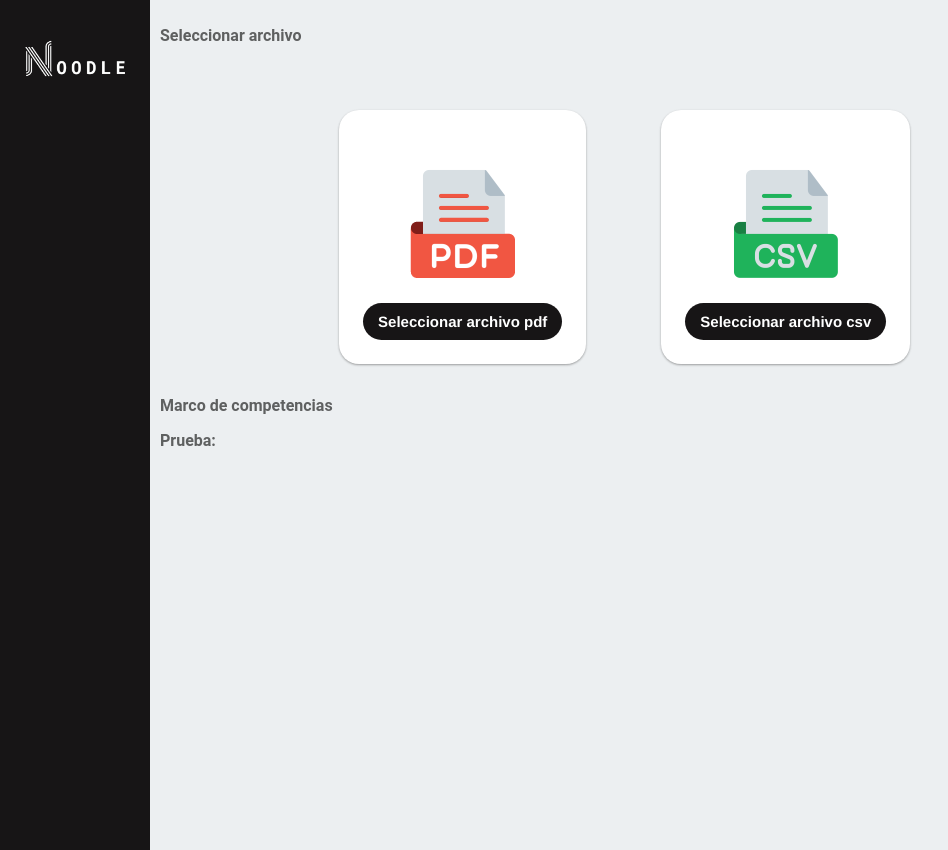
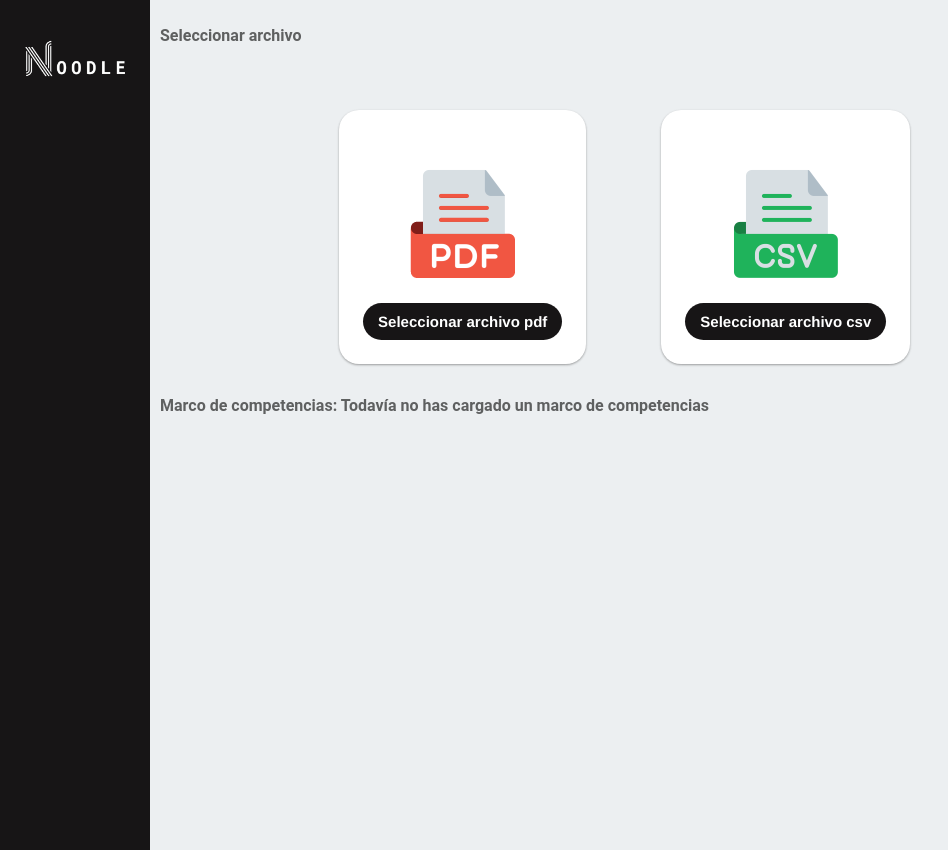
Before and after one commit to kasimxo/KaS-Noodle-Vercel, a React (Create React App) app in the folder client/: page / in a window 1280 px wide. Shown: the whole page, without its empty margins (0-948 px from the left). Built offline with nearby package versions, Linux system fonts and the light colour scheme.

Commit message:
Working on Marco display

```diff
--- a/client/src/components/MarcoCompetencias.js
+++ b/client/src/components/MarcoCompetencias.js
@@ -1,14 +1,47 @@
 import { useContext } from 'react'
 import { Marco } from './../App'
+
+function Competencia(props) {
+    console.log(props.valor)
+    let comp = props.valor
+    return (
+        <div class='competencia'>
+            <p>{comp['nombreCortoCSV']}</p>
+        </div>
+    )
+}
+
+function Competencias(props) {
+    let competencias = props.competencias
+    let coleccion = []
+    Object.keys(competencias).forEach(key => {
+        if (key) {
+            coleccion.push(<Competencia valor={competencias[key]} />)
+        }
+    })
+    return (
+        <div class='competencias'>
+            {coleccion}
+        </div>
+    )
+}
 
 export function MarcoCompetencias(texto) {
 
     let { contenido } = useContext(Marco)
-
-    return (
-        <div>
-            <p>Marco de competencias</p>
-            <p>Prueba: {contenido}</p>
-        </div>
-    )
+    if (contenido !== undefined) {
+        return (
+            <div class='marco'>
+                <p>{contenido['descripcionCSV']}</p>
+                <p>Competencias:</p>
+                <Competencias competencias={contenido['competencias']} />
+            </div>
+        )
+    } else {
+        return (
+            <div class='marco'>
+                <p>Marco de competencias: Todavía no has cargado un marco de competencias</p>
+            </div>
+        )
+    }
 }
--- a/client/src/components/SeleccionarArchivo.js
+++ b/client/src/components/SeleccionarArchivo.js
@@ -21,8 +21,9 @@ async function ProcesarPDF() {
 export function SeleccionarArchivo() {
     const { setContenido } = useContext(Marco)
 
-    function handle() {
-        setContenido('CACA')
+    async function handle() {
+        let texto = await subirArchivoPDF()
+        setContenido(texto)
     }
 
     return (
--- a/client/src/css/style.css
+++ b/client/src/css/style.css
@@ -112,6 +112,9 @@ main {
     height: 32px;
     width: 32px;
 }
+.competencia {
+    background-color: #039be5;
+}
 @media (max-width: 600px) {
   body, body > div {
     margin-top: 0;
--- a/client/src/js/script.js
+++ b/client/src/js/script.js
@@ -37,8 +37,7 @@ export function subirArchivoPDF() {
                     body: JSON.stringify(reader.result), // body data type must match "Content-Type" header
                 }).then(data => {
                     if (data.status === 200) {
-                        console.log("Respuesta recibida")
-                        resolve(data)
+                        resolve(data.json())
                     } else {
                         console.log("Respuesta alterada:", data.status)
                         resolve('Error')
```
